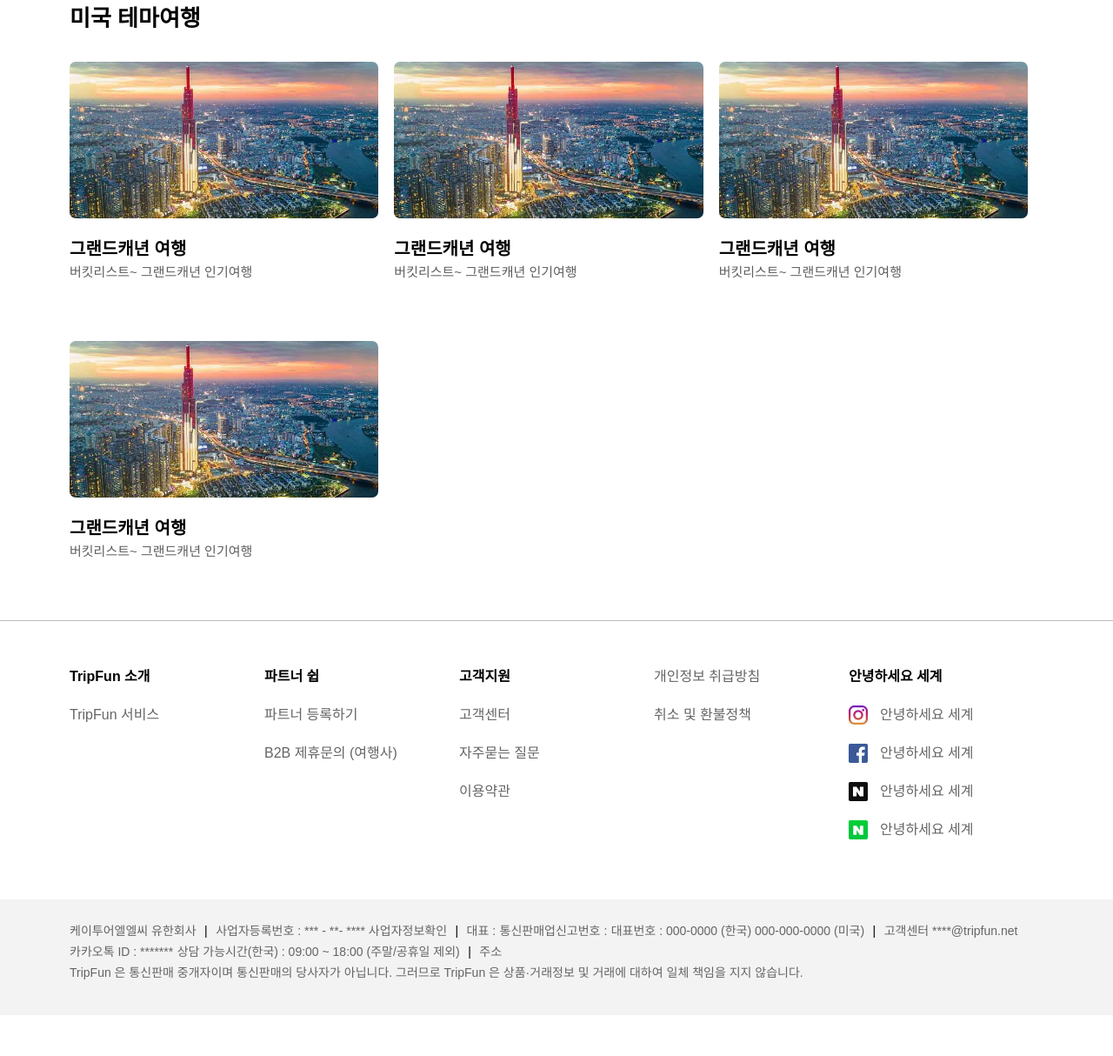
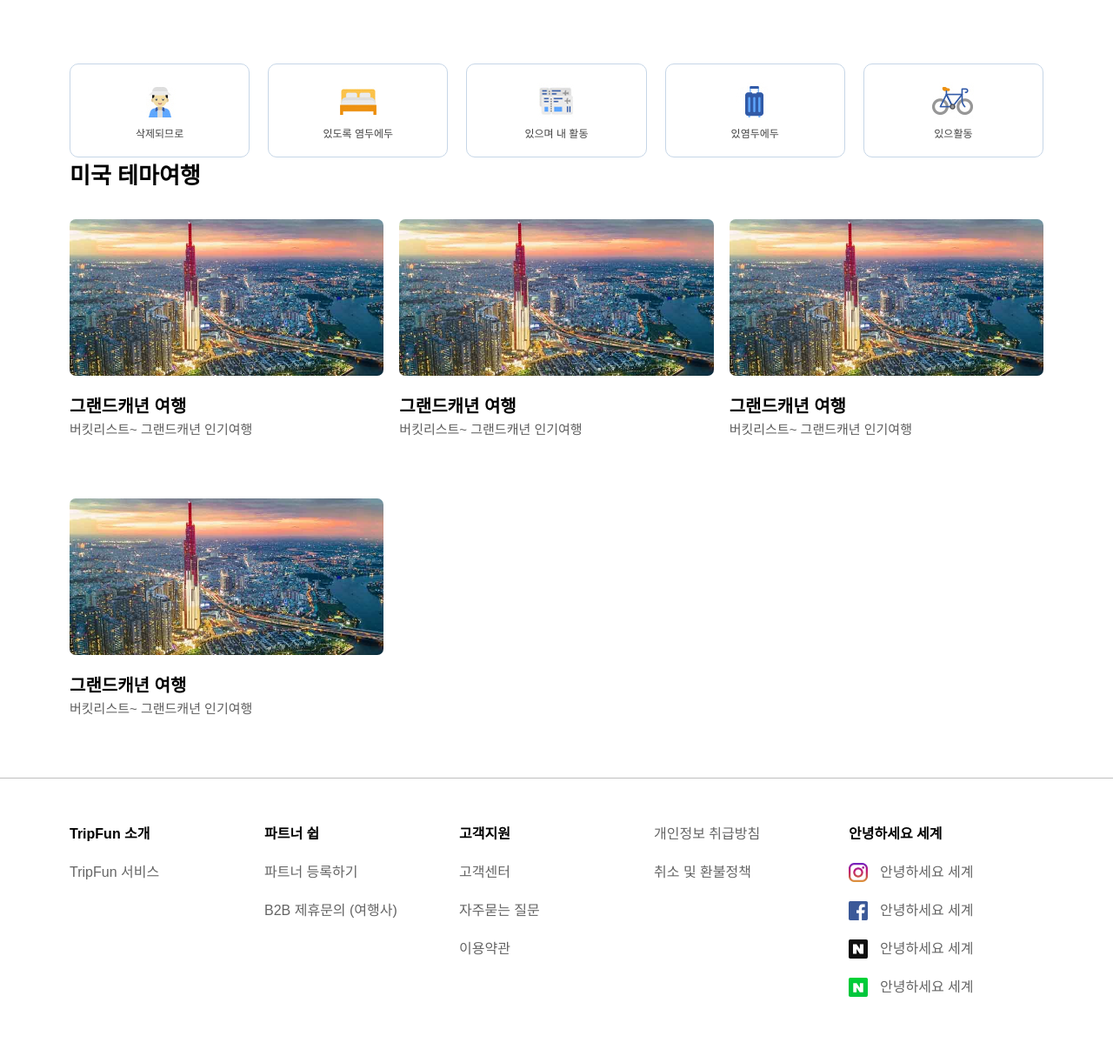
Before and after one commit to huynhnhutlinh99/TripFun_web, a PHP site: page /1.5.php in a window 1280 px wide. Shown: the top 1214 px of the page at 87% size. Before the commit the page ends 1126 px from the top, so only its background shows below. Run offline with PHP 8.4, Linux system fonts and the light colour scheme; some web fonts are replaced.

Commit message:
linh update page 1.5

```diff
--- a/page1.5.html
+++ b/page1.5.html
@@ -13,6 +13,7 @@
             <h2 class="nl-title">
                 미국 테마여행
             </h2>
+            <div class="nl-wrapper__1_5">
                 <div class="my-row nl-ctn__1_5">
                     <div class="my-col-lg-4 my-col-md-4 my-col-sm-12 my-col-xs-12">
                         <div class="nl-item">
@@ -53,5 +54,6 @@
                 </div>
             </div>
         </div>
+    </div>
 </body>
 </html>
--- a/public/css/common.css
+++ b/public/css/common.css
@@ -475,25 +475,7 @@ select {
 }
 
 @media only screen and (min-width: 320px) {
-  .type-1-5 .nl-ctn__1_5 {
-    margin: 0;
-  }
-}
-
-@media only screen and (min-width: 576px) {
-  .type-1-5 .nl-ctn__1_5 {
-    margin: 0;
-  }
-}
-
-@media only screen and (min-width: 768px) {
-  .type-1-5 .nl-ctn__1_5 {
-    margin: 0 -9px;
-  }
-}
-
-@media only screen and (min-width: 992px) {
-  .type-1-5 .nl-ctn__1_5 {
+  .type-1-5 .nl-wrapper__1_5 {
     margin: 0 -9px;
   }
 }
--- a/public/css/common.scss
+++ b/public/css/common.scss
@@ -329,23 +329,15 @@ $color_white: #fff;
     }
   }
   @include rs-xs {
-    .nl-ctn__1_5{
-      margin: 0;
-    }
-  }
-  @include rs-sm {
-    .nl-ctn__1_5{
-      margin: 0;
-    }
-  }
-  @include rs-md {
-    .nl-ctn__1_5{
+    .nl-wrapper__1_5{
       margin: 0 -9px;
     }
   }
-  @include rs-lg {
-    .nl-ctn__1_5{
-      margin: 0 -9px;
-    }
-  }
+  // @include rs-sm {
+
+  // }
+  // @include rs-md {
+  // }
+  // @include rs-lg {
+  // }
 }
--- a/views/1.5.php
+++ b/views/1.5.php
@@ -1,9 +1,32 @@
 <?php include('../includes/head.meta.php')?>
 <div class="type-1-5">
     <div class="my-container">
+        <div class="list-box-1">
+            <div class="ht-col-2 box-1">
+                <img src="../public/img/ht-images/1.6-01.jpg" alt="">
+                <span>삭제되므로</span>
+            </div>
+            <div class="ht-col-2 box-1">
+                <img src="../public/img/ht-images/1.6-02.jpg" alt="">
+                <span>있도록 염두에두</span>
+            </div>
+            <div class="ht-col-2 box-1">
+                <img src="../public/img/ht-images/1.6-03.jpg" alt="">
+                <span>있으며 내 활동</span>
+            </div>
+            <div class="ht-col-2 box-1">
+                <img src="../public/img/ht-images/1.6-04.jpg" alt="">
+                <span>있염두에두</span>
+            </div>
+            <div class="ht-col-2 box-1">
+                <img src="../public/img/ht-images/1.6-05.jpg" alt="">
+                <span>있으활동</span>
+            </div>
+        </div>
         <h2 class="nl-title">
             미국 테마여행
         </h2>
+        <div class="nl-wrapper__1_5">
             <div class="my-row nl-ctn__1_5">
                 <div class="my-col-lg-4 my-col-md-4 my-col-sm-12 my-col-xs-12">
                     <div class="nl-item">
@@ -44,4 +67,5 @@
             </div>
         </div>
     </div>
+</div>
 <?php include('../includes/footer.php')?>
```
Also changed, not shown: 1 other file. Lines whose indentation alone changed are shown as unchanged.
